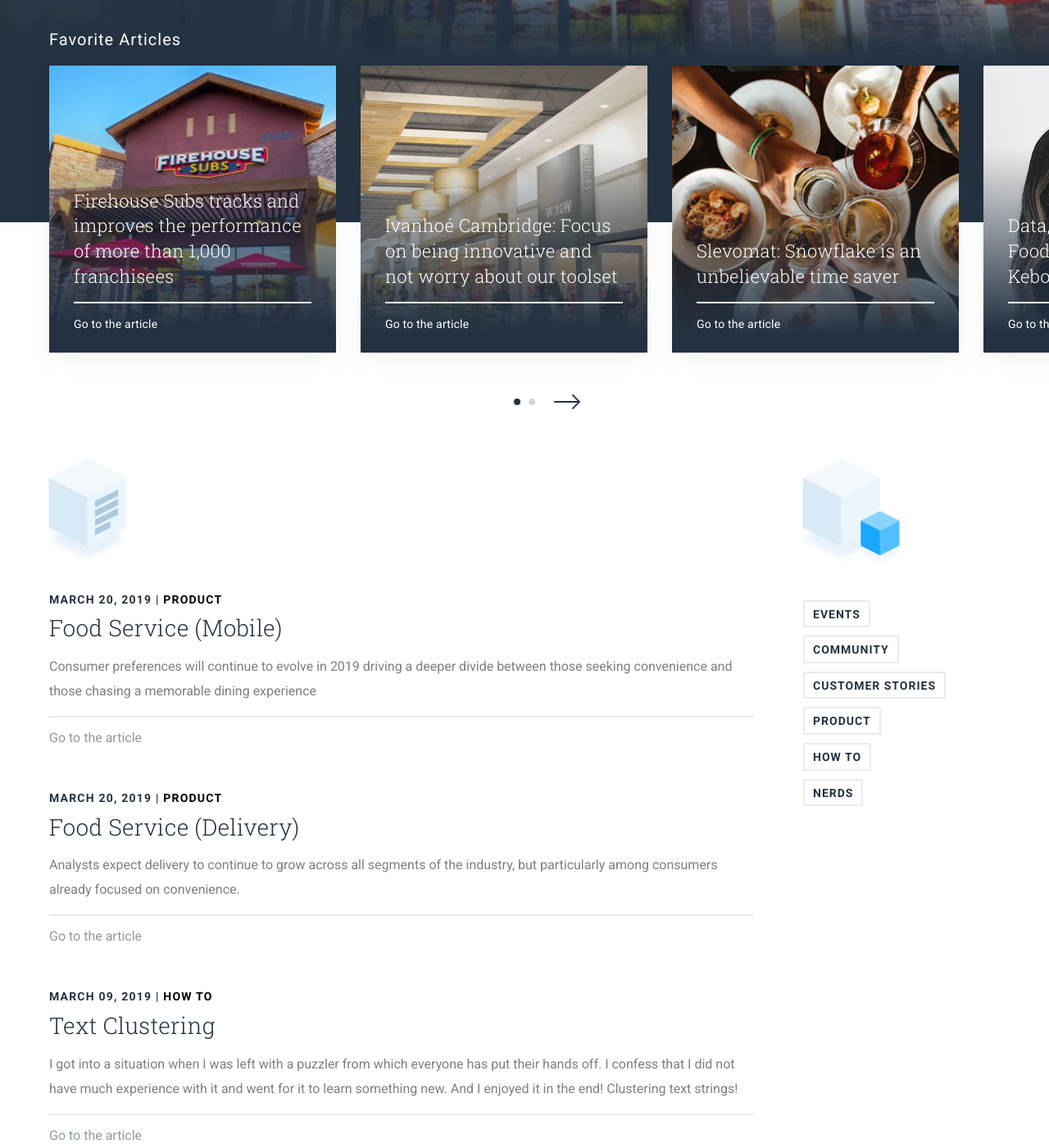
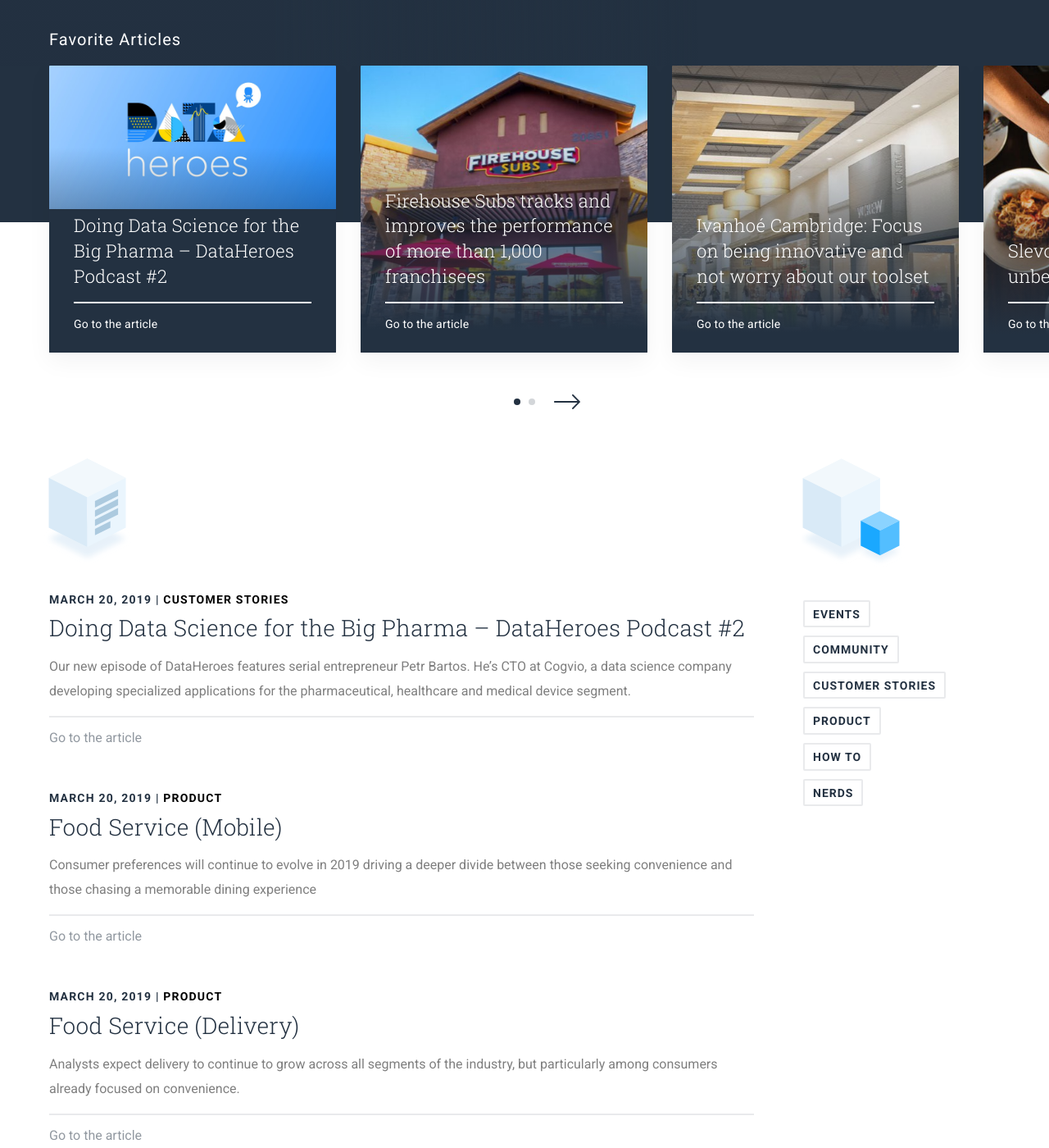
Before and after one commit to keboola/blog, a Jekyll site: the page built from index.md, in a window 1280 px wide and 1400 px high, scrolled down 696 px. Shown: the whole window at 82% size. Built offline with Jekyll 4.4.1, drawn with Linux system fonts in a browser that asks for light colours; nearby versions of some CDN libraries; the list of posts is cut into pages by our own code; a file with an impossible date is left out; some of the changed text lies outside the part shown.

Commit message:
Update from Forestry.io Jiří Vicherek updated _posts/2019-03-22-doing-data-science-for-the-big-pharma-dataheroes-podcast-2.md

```diff
--- a/_posts/2019-03-22-doing-data-science-for-the-big-pharma-dataheroes-podcast-2.md
+++ b/_posts/2019-03-22-doing-data-science-for-the-big-pharma-dataheroes-podcast-2.md
@@ -1,11 +1,12 @@
 ---
 layout: post
 categories: customer-stories
+permalink: DataHeroes Podcast 2
 title: 'Doing Data Science for the Big Pharma – DataHeroes Podcast #2'
 perex: Our new episode of DataHeroes features serial entrepreneur Petr Bartos. He’s
   CTO at Cogvio, a data science company developing specialized applications for the
   pharmaceutical, healthcare and medical device segment.
-date: ''
+date: 2019-03-20 23:00:00 +0000
 user: jiri-vicherek
 coverphoto: "/uploads/data heroes.jpg"
 coverphoto_slider: "/uploads/data heroes.jpg"
```
